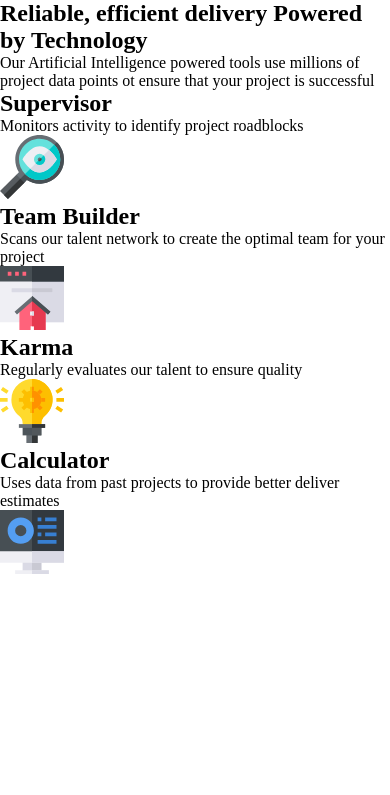
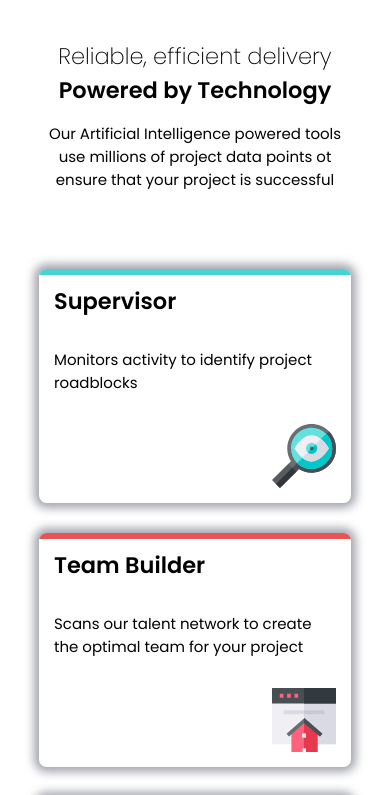
Before and after one commit to imLumarq/frontend-mentor-four-card-feature-section, a plain HTML site: page index.html in a window 390 px wide. Shown: the top 795 px of the page. Drawn offline with Linux system fonts and the light colour scheme.

Commit message:
added responsiveness to the project

```diff
--- a/css/style.css
+++ b/css/style.css
@@ -34,3 +34,140 @@
   margin: 0;
   padding: 0;
 }
+
+html {
+  color-scheme: light only;
+  font-family: var(--font-family);
+  font-size: var(--font-size);
+}
+
+html,
+body,
+main {
+  min-height: 100vh;
+}
+
+main {
+  display: flex;
+  flex-direction: column;
+}
+
+.heading-div {
+  padding: 10%;
+}
+
+.heading-section {
+  text-align: center;
+}
+
+.heading-section h1 {
+  font-weight: var(--weight-200);
+  margin-bottom: 1rem;
+}
+
+.heading-section span {
+  display: block;
+  font-weight: var(--weight-600);
+}
+
+.content-div {
+  align-items: center;
+  display: flex;
+  flex-direction: column;
+  gap: 2rem;
+  justify-content: center;
+  padding: 10%;
+}
+
+.content-div div {
+  flex: 1;
+}
+
+.team-karma-div {
+  display: grid;
+  gap: 2rem;
+  justify-items: center;
+}
+
+.category {
+  border-radius: 0.5rem;
+  box-shadow: 0 0 10px 5px var(--grayish-blue);
+  display: grid;
+  gap: 2rem;
+  padding: 1rem;
+  position: relative;
+  overflow: hidden;
+}
+
+.category p {
+  max-width: 290px;
+}
+
+.category svg {
+  justify-self: end;
+}
+
+.category::before {
+  content: "";
+  height: 2.5%;
+  left: 0;
+  position: absolute;
+  top: 0;
+  width: 100%;
+}
+
+.supervisor-section::before {
+  background-color: var(--supervisor-accent);
+}
+
+.team-section::before {
+  background-color: var(--team-builder-accent);
+}
+
+.karma-section::before {
+  background-color: var(--karma-accent);
+}
+
+.calculator-section::before {
+  background-color: var(--calculator-accent);
+}
+
+/*650px*/
+@media (min-width: 40.625em) {
+  .heading-div {
+    padding-bottom: 0;
+    padding-left: 5%;
+    padding-right: 5%;
+    padding-top: 5%;
+  }
+
+  .heading-div h1 {
+    font-size: xx-large;
+  }
+
+  .heading-div p {
+    padding: 0 30%;
+  }
+
+  .content-div {
+    padding: 5%;
+    flex-direction: row;
+  }
+
+  .content-div section {
+    padding: 2rem;
+    width: 75%;
+  }
+
+  .supervisor-div {
+    display: flex;
+    justify-content: flex-end;
+  }
+}
+
+/*1441px*/
+@media (min-width: 90.0625em) {
+  .content-div div {
+    max-width: 412px;
+  }
+}
```
